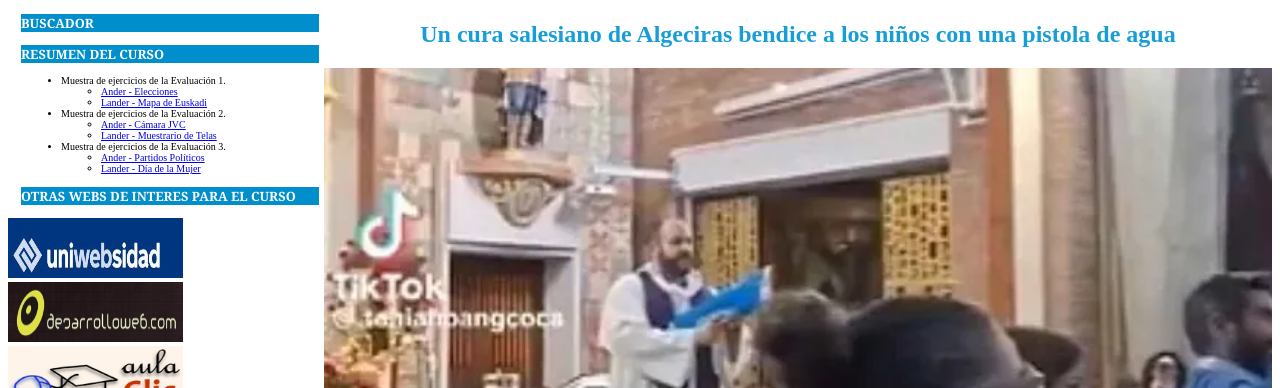
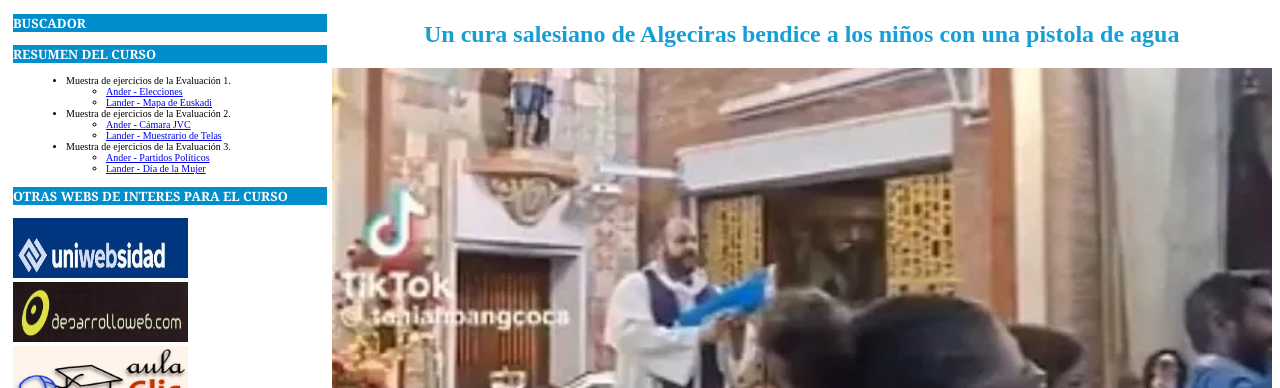
Before and after one commit to DAW-Ibaiondo/DAW-Ibaiondo.github.io, a plain HTML site: page index.html in a window 1280 px wide. Shown: the part 86-474 px from the top of the page. Drawn offline with Linux system fonts and the light colour scheme.

Commit message:
Update stylemain.css
añadidos margenes a contenidoizq

```diff
--- a/styles/stylemain.css
+++ b/styles/stylemain.css
@@ -22,8 +22,6 @@ h2{
 	font-weight: bold;
 	font-size: 80%;
 	text-align: left;
-	margin-left: 13px;
-	margin-right:5px;
 	background-image: url("../images/header_barralat.png");
 	height: 18px;
 	}
@@ -77,6 +75,8 @@ h2{
 #contenidoizquierda{
 	width: 100%;
 	height: 50%;
+	margin-left: 5px;
+	margin-right: 5px;
 	}
 
 #contenidoderecha{
@@ -112,6 +112,8 @@ h2{
 
 #contenidoizquierda{
 	width: 25%;
+	margin-left: 5px;
+	margin-right: 5px;
 	}
 
 #contenidoderecha{
@@ -146,6 +148,8 @@ h2{
 
 #contenidoizquierda{
 	width: 25%;
+	margin-left: 5px;
+	margin-right: 5px;
 	}
 
 #contenidoderecha{
@@ -183,6 +187,8 @@ h2{
 
 #contenidoizquierda{
 	width: 25%;
+	margin-left: 5px;
+	margin-right: 5px;
 	}
 
 #contenidoderecha{
```
